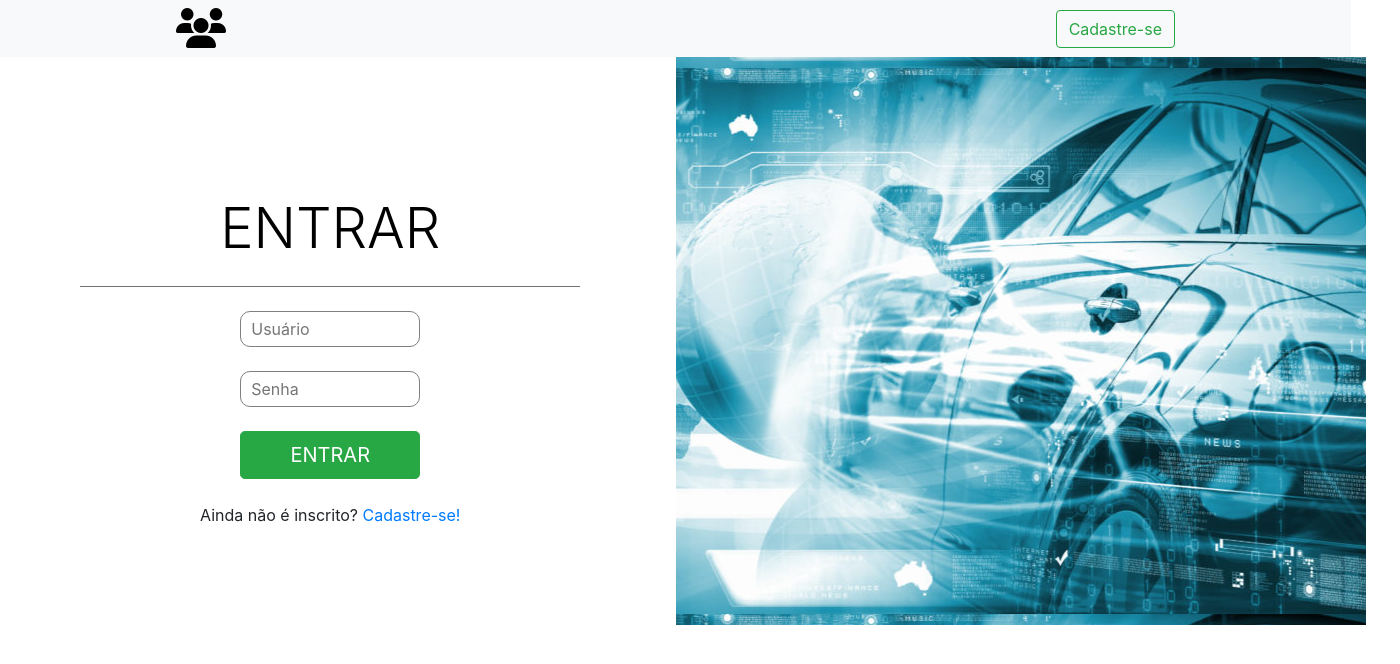
After one commit to MateusRigon/projetologin, a PHP site: page /loginpage.php in a window 1400 px wide. The commit adds this page. Shown: the top 664 px of the page. Run offline with PHP 8.4, Linux system fonts and the light colour scheme; some libraries are stand-ins or nearby versions.

Commit message:
Validação de login do usuário cadastrado/Adicionada Navbar

```diff
--- a/CSS/login.css
+++ b/CSS/login.css
@@ -1,34 +1,46 @@
-#imagem {
-	background-image: url("../Imagens/auto4.jpg");
-	height: 625px;
-	background-color: cover;
-	background-position: center;
-}
 body	{
 	width: 1351px;
 }
+
 h1	{
 	text-transform: uppercase;
+	color: black;
 }
-#conteudo {
-	text-align: center;
-	padding-top: 15%;
-}
-#sen {
-	margin-left: 10px;
-}
+
 hr	{
 	width: 500px;
 	background-color: gray;
-	height: 1px;
 }
+
 button	{
 	text-transform: uppercase;
 }
+
 input	{
 	width: 180px;
 	border-radius: 10px;
 	padding: 5px 10px;
-	border: 1px solid black;
+	border: 1px solid gray;
+}
 
+i 	{
+	font-size: 40px;
+	color: black;
+	padding-left: 10rem;
 }
+
+li 	{
+	padding-right: 10rem;
+}
+
+#imagem {
+	background-image: url("../Imagens/imglogin.jpg");
+	height: 568px;
+	background-color: cover;
+	background-position: center;
+}
+
+#conteudo {
+	text-align: center;
+	padding-top: 10%;
+}
--- /dev/null
+++ b/loginpage.php
@@ -0,0 +1,52 @@
+<!DOCTYPE html>
+<html lang="pt-br">
+  <head>
+    <meta charset="utf-8">
+    <meta name="viewport" content="width=device-width, initial-scale=1, shrink-to-fit=no">
+
+    <!-- NavBrand logo -->
+    <script src="https://kit.fontawesome.com/9e177e207c.js"></script>
+
+    <!-- Bootstrap CSS -->
+    <link rel="stylesheet" href="https://maxcdn.bootstrapcdn.com/bootstrap/4.0.0/css/bootstrap.min.css" integrity="sha384-Gn5384xqQ1aoWXA+058RXPxPg6fy4IWvTNh0E263XmFcJlSAwiGgFAW/dAiS6JXm" crossorigin="anonymous">
+    <link rel="stylesheet" type="text/css" href="CSS/login.css">
+    <title>Login de Usuário</title>
+  </head>
+  <body>
+	<!-- Navbar -->
+		<div>
+			<nav class="navbar navbar-expand-lg navbar-light bg-light">
+	          	<span><i class="fas fa-users"></i></i></span>
+	              	<div class="collapse navbar-collapse">
+	                  	<ul class="navbar-nav ml-auto">
+	                        	<li><a class="btn btn-outline-success" href="cadastropage.php">Cadastre-se</a></li>
+	                  	</ul>
+	                </div>
+	      	</nav>
+
+	      <!-- Divisão do conteúdo de formulário -->
+			<div class="row">
+				<div id="conteudo" class="col-6">
+					<h1 class="display-4">Entrar</h1>
+					<hr class="my-4">
+
+					<!-- Formulário de login do usuário -->
+						<div class="form-group">
+							<form method="POST" action="login.php">
+								<input type="text" name="login" placeholder="Usuário" required>
+								<br><br>
+								<input type="password" name="senha" placeholder="Senha" required>
+								<br><br>
+								<input type="submit" name="entrar" value="ENTRAR" class="btn btn-success btn-lg">
+								<br><br>
+								<p>Ainda não é inscrito? <a href="cadastropage.php">Cadastre-se!</a></p>
+							</form>
+						</div>
+				</div>
+					<!-- Imagem da página de login -->
+						<div id="imagem" class="col-6"></div>
+			</div>
+		</div>
+
+  </body>
+</html>
```
Also changed, not shown: CSS/cadastro.css (+24 -9 lines), Dump MySQL/usuarios.sql (added, +61 -0 lines), cadastro.php (+31 -49 lines), cadastropage.php (added, +52 -0 lines), login.php (+27 -49 lines), processa.php (deleted, +0 -33 lines), sucesso.php (added, +7 -0 lines), Imagens/auto.jpg (deleted), Imagens/imgcadastro.jpg (added), Imagens/imglogin.jpg (renamed from Imagens/auto4.jpg).
